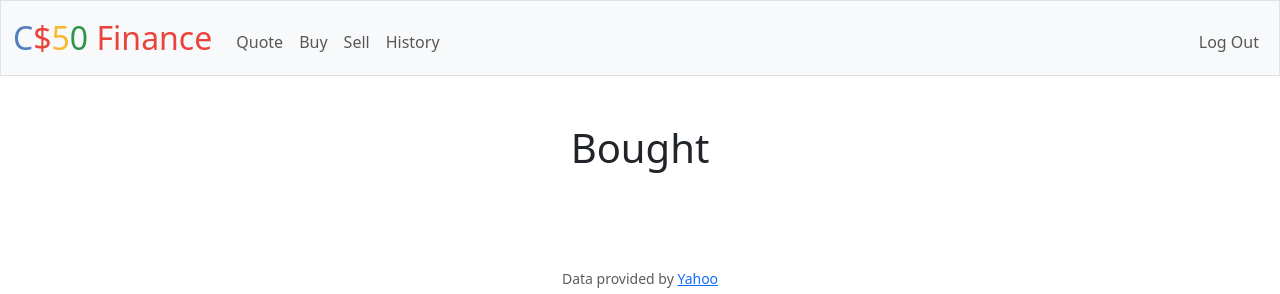
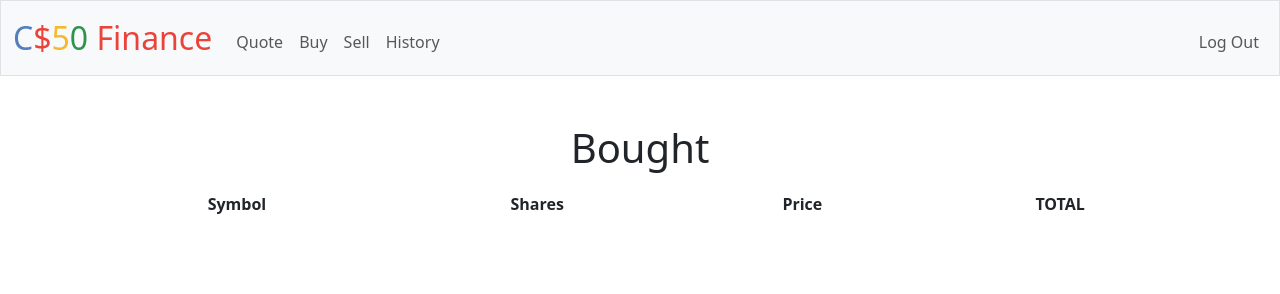
Before and after one commit to nguyenduchuy97/CS50x, a Flask app: page / in a window 1280 px wide. Shown: the top 294 px of the page. Run offline with Flask 3, Linux system fonts and the light colour scheme; a user stored in the database is signed in; lists and menus that the app fills with data are empty; some libraries are stand-ins or nearby versions.

Commit message:
Sun, May 19, 2024, 9:49 AM +07:00

```diff
--- a/finance/templates/index.html
+++ b/finance/templates/index.html
@@ -10,9 +10,15 @@
     <table>
         <thead>
             <tr>
-                <th></th>
+                <th>Symbol</th>
+                <th>Shares</th>
+                <th>Price</th>
+                <th>TOTAL</th>
             </tr>
         </thead>
+        <tbody>
+
+        </tbody>
     </table>
 </div>
 {% endblock %}
```
